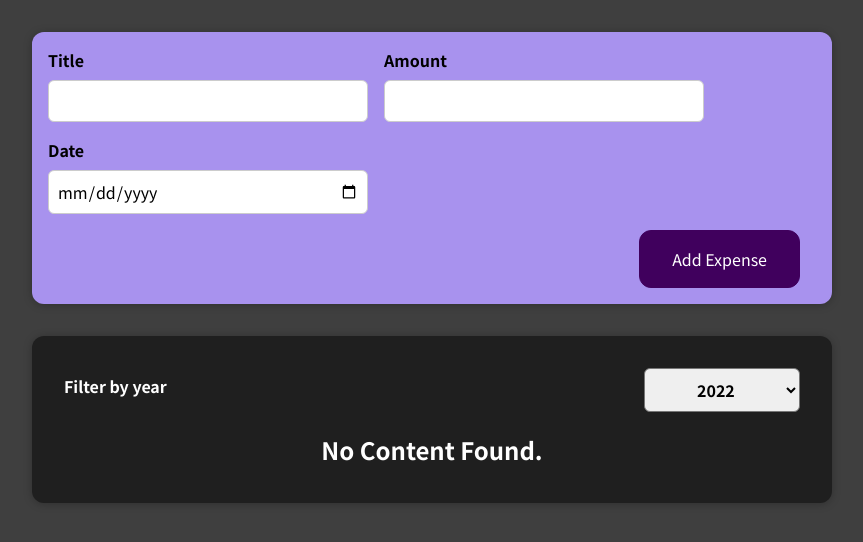
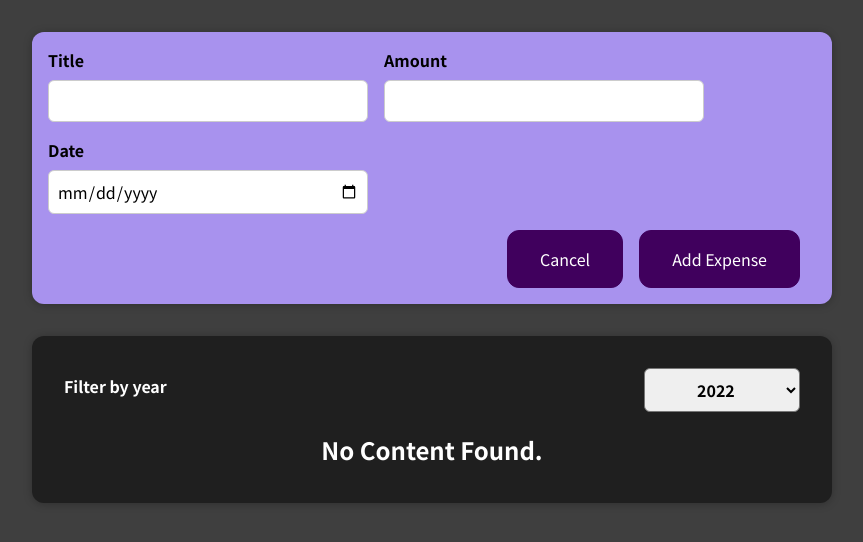
Before and after one commit to i3bdolah/Expenses-Tracker, a React (Create React App) app: page / in a window 1280 px wide. Both pictures are taken after a click on the button "Add Expense". Shown: the top 542 px of the page, without its empty margins (208-1071 px from the left). Built offline with nearby package versions, Linux system fonts and the light colour scheme.

Commit message:
assignment 4 solved

```diff
--- a/src/components/NewExpense/ExpenseForm.js
+++ b/src/components/NewExpense/ExpenseForm.js
@@ -35,8 +35,18 @@ const ExpenseForm = (props) => {
     props.onSaveExpenseData(expenseData);
   };
 
+  const [formHidden, setFormHidden] = useState(true);
+
   return (
     <form onSubmit={submitHandler}>
+      {formHidden === true ? (
+        <div>
+          <button type="submit" onClick={() => setFormHidden(false)}>
+            Add Expense
+          </button>
+        </div>
+      ) : (
+        <div>
           <div className="new-expense__controls">
             <div className="new-expense__control">
               <label>Title</label>
@@ -66,8 +76,13 @@ const ExpenseForm = (props) => {
             </div>
           </div>
           <div className="new-expense__actions">
+            <button type="submit" onClick={() => setFormHidden(true)}>
+              Cancel
+            </button>
             <button type="submit">Add Expense</button>
           </div>
+        </div>
+      )}
     </form>
   );
 };
```
Lines whose indentation alone changed are shown as unchanged.
